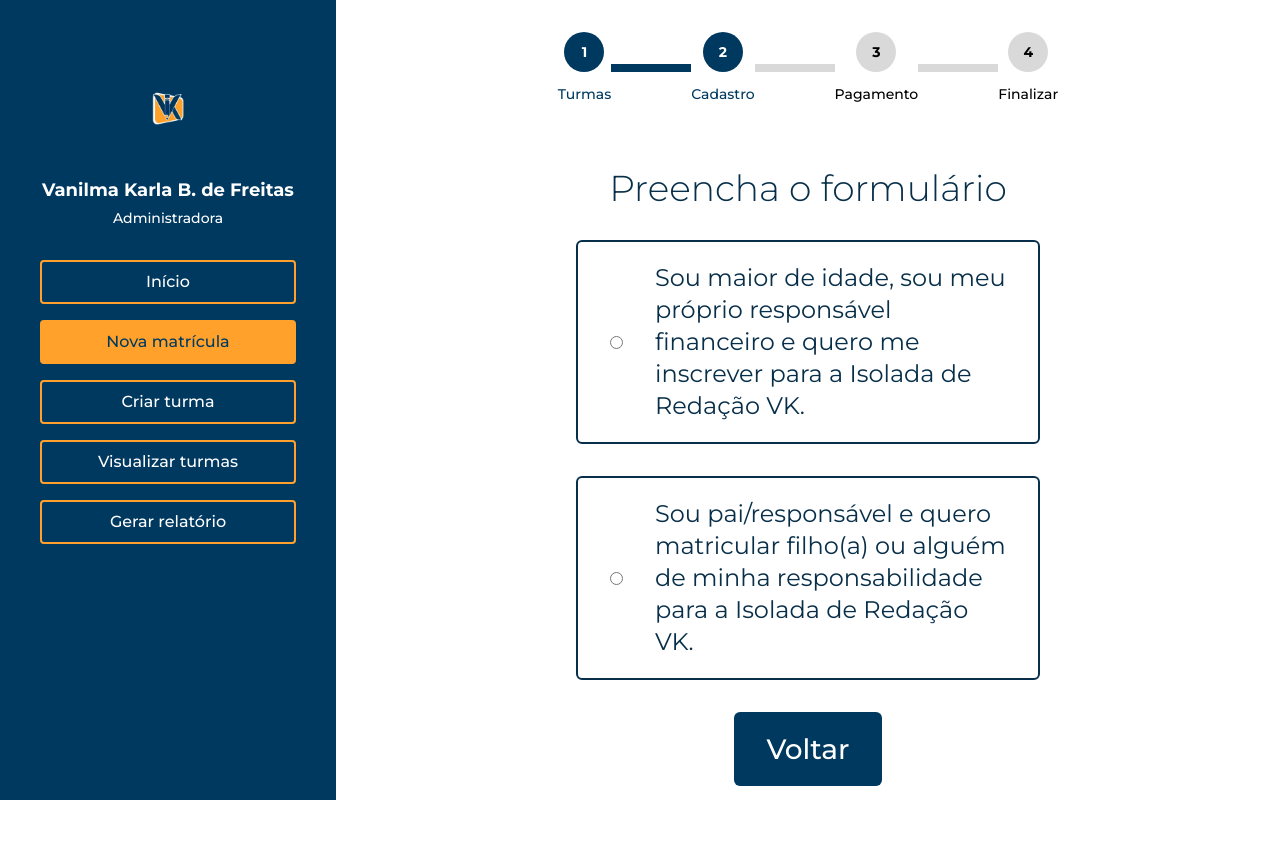
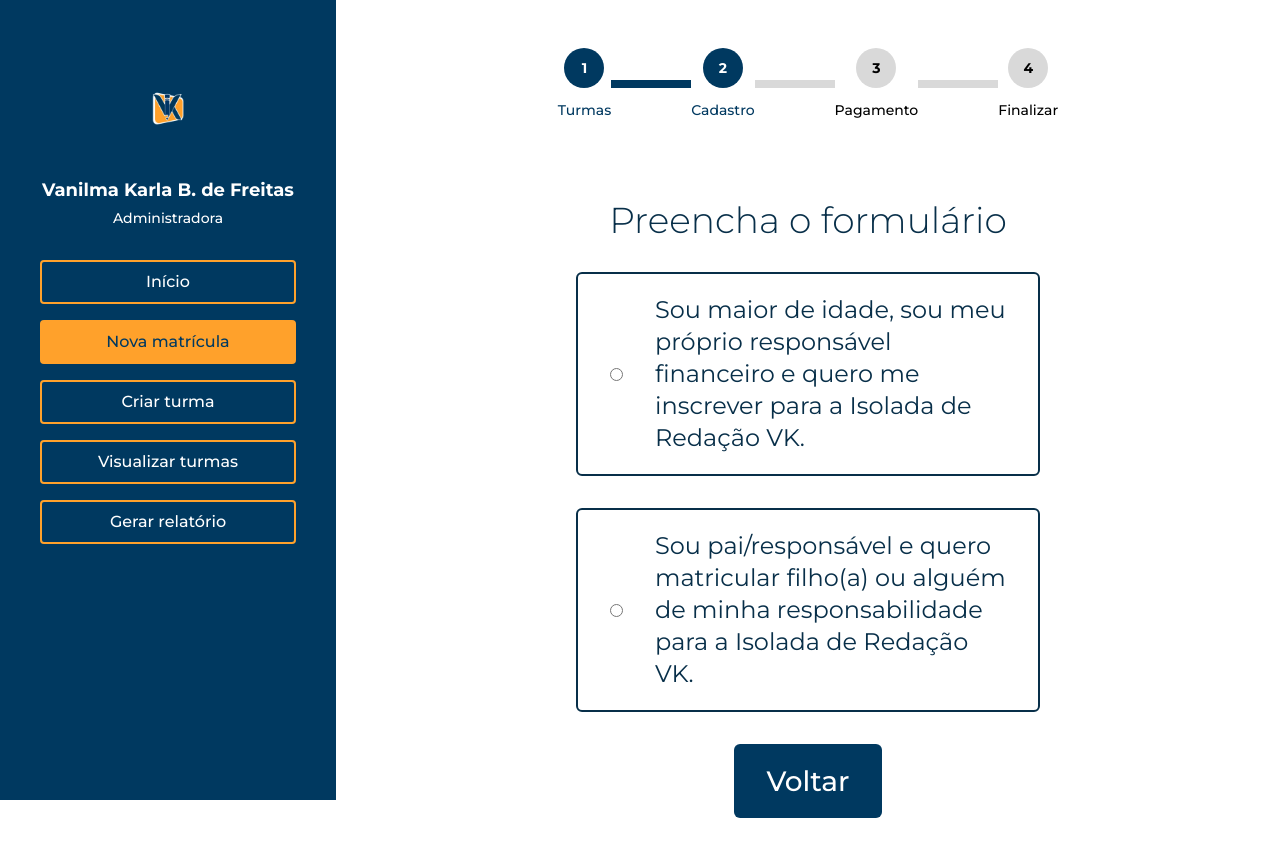
Before and after one commit to projetosseedabit/sistema-matriculas-front, a Next.js app in the folder sistema-matriculas-front/: page /admin/forms in a window 1280 px wide. Before the commit the page ends 818 px from the top, so only its background shows below. Built offline with nearby package versions, Linux system fonts and the light colour scheme.

Commit message:
fix: adicionando padding na barra de progresso

```diff
--- a/sistema-matriculas-front/src/components/progress-bar/progress-bar.tsx
+++ b/sistema-matriculas-front/src/components/progress-bar/progress-bar.tsx
@@ -7,7 +7,7 @@
   const steps = ["Turmas", "Cadastro", "Pagamento", "Finalizar"]; // Textos abaixo das esferas
 
   return (
-    <div className="flex flex-col items-center my-8 w-full">
+    <div className="flex flex-col items-center my-8 w-full p-4">
       {/* Contêiner principal da barra de progresso */}
       <div className="flex items-center justify-center w-full max-w-4xl relative">
         {Array.from({ length: totalSteps }, (_, index) => {
```
